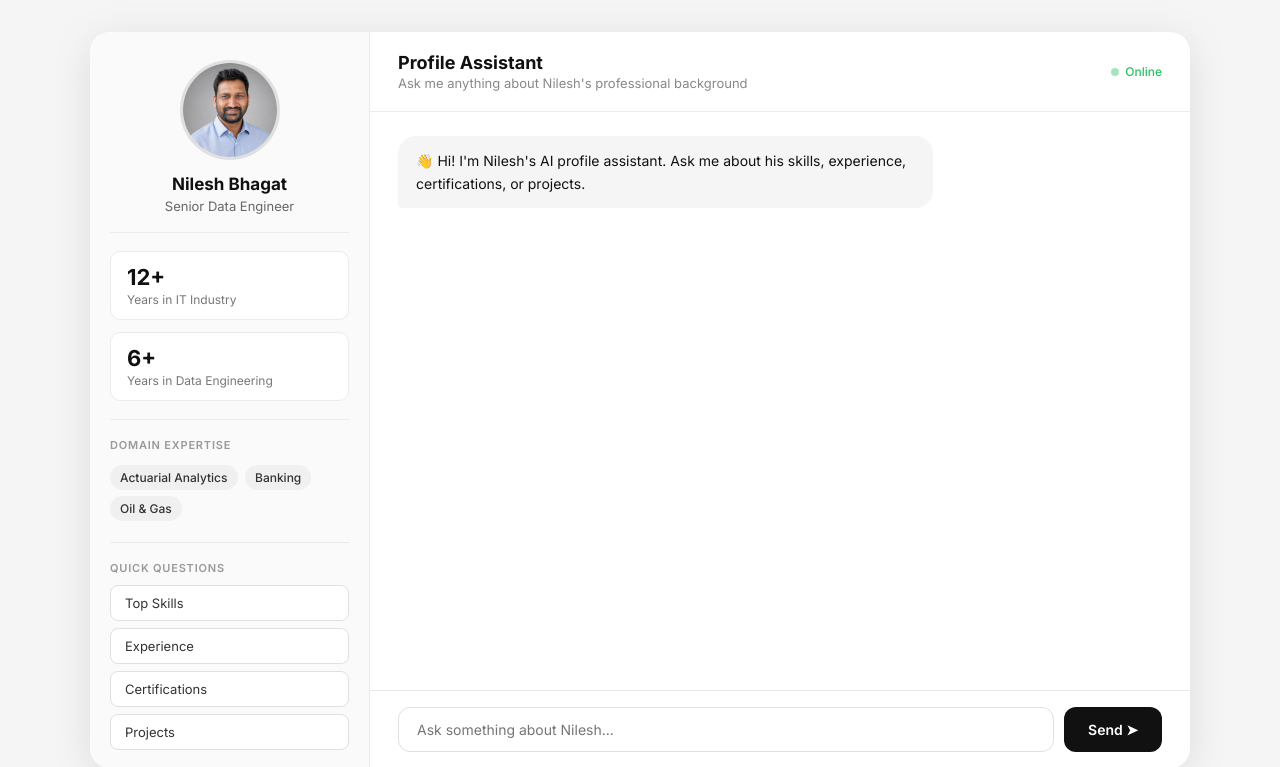
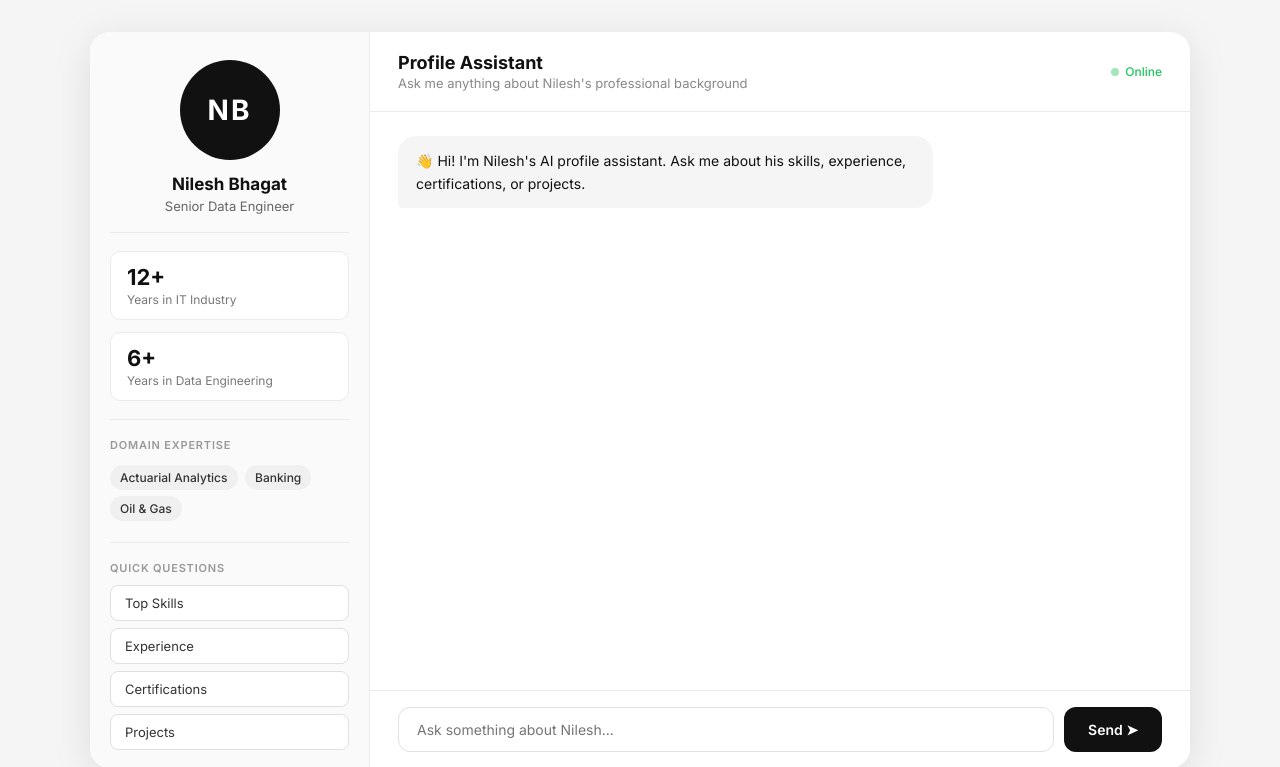
Before and after one commit to nileshbhagat1488/profile-ai-assistant, a Flask app: page / in a window 1280 px wide. Shown: the top 767 px of the page. Run offline with Flask 3, Linux system fonts and the light colour scheme.

Commit message:
Replace profile photo with CSS initials avatar

```diff
--- a/static/css/style.css
+++ b/static/css/style.css
@@ -43,13 +43,19 @@ body {
   text-align: center;
 }
 
-.profile-img {
+.profile-avatar {
   width: 100px;
   height: 100px;
   border-radius: 50%;
-  object-fit: cover;
-  border: 3px solid #e0e0e0;
+  background: #111;
+  color: #fff;
+  font-size: 28px;
+  font-weight: 700;
+  display: flex;
+  align-items: center;
+  justify-content: center;
   margin-bottom: 14px;
+  letter-spacing: 2px;
 }
 
 .profile-name {
--- a/templates/index.html
+++ b/templates/index.html
@@ -14,7 +14,7 @@
     <!-- LEFT SIDEBAR -->
     <aside class="sidebar">
       <div class="profile-card">
-        <img src="https://raw.githubusercontent.com/nileshbhagat1488/profile-ai-assistant/main/static/profile.png" alt="Nilesh Bhagat" class="profile-img"/>
+        <div class="profile-avatar">NB</div>
         <h2 class="profile-name">Nilesh Bhagat</h2>
         <p class="profile-title">Senior Data Engineer</p>
         <div class="divider"></div>
```
